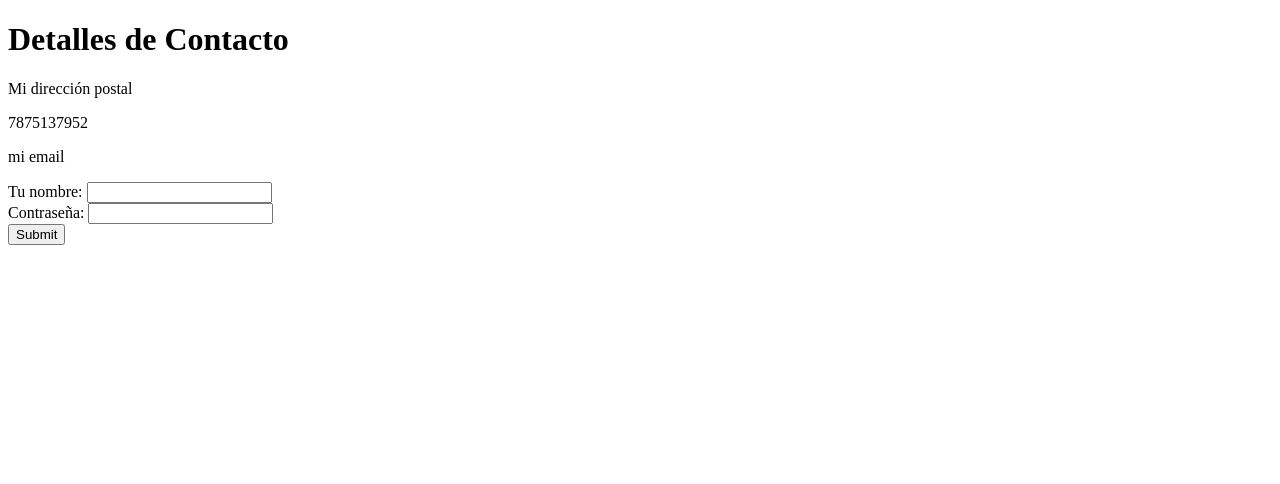
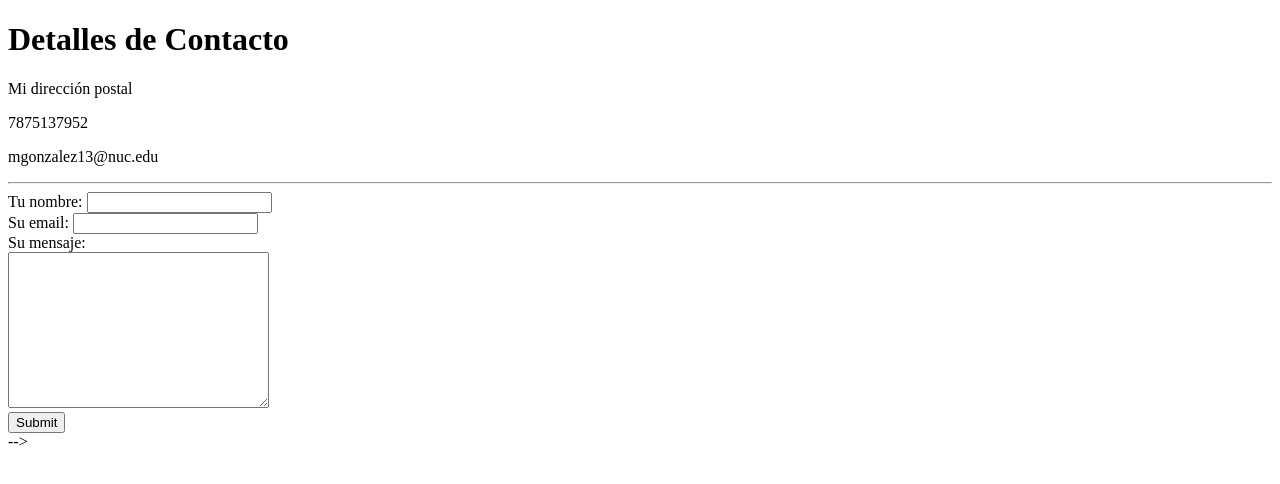
Before and after one commit to Brookcheese/INTE_2520L, a plain HTML site: page Resume/contactme.html in a window 1280 px wide. Drawn offline with Linux system fonts and the light colour scheme.

Commit message:
to publish

```diff
--- a/Resume/contactme.html
+++ b/Resume/contactme.html
@@ -12,18 +12,24 @@
     <h1>Detalles de Contacto</h1>
     <p>Mi dirección postal</p>
     <p>7875137952</p>
-    <p>mi email</p>
-
-    <form action="index.html" method="post">
+    <p>mgonzalez13@nuc.edu</p>
+    <hr>
+     <form action="mailto:mayne.osorio@gmail.com" method="post">
         <label for="">Tu nombre:</label>
         <input type="text" name="" id="">
         <br>
-        <label for="">Contraseña: </label>
-       <input type="password" name="" id="">
-       <br>
+        <label for="">Su email: </label>
+        <input type="email" name="" id="">
+        <br>
+        <label for="">Su mensaje:</label>
+        <br>
+        <textarea name="name" id="" cols="30" rows="10"></textarea>
+        <br>
         <input type="submit" name="" id="">
 
-    </form>
+    </form> -->
+
+
 </body>
 
 </html>
```
Also changed, not shown: Resume/index.html (+4 -0 lines).
